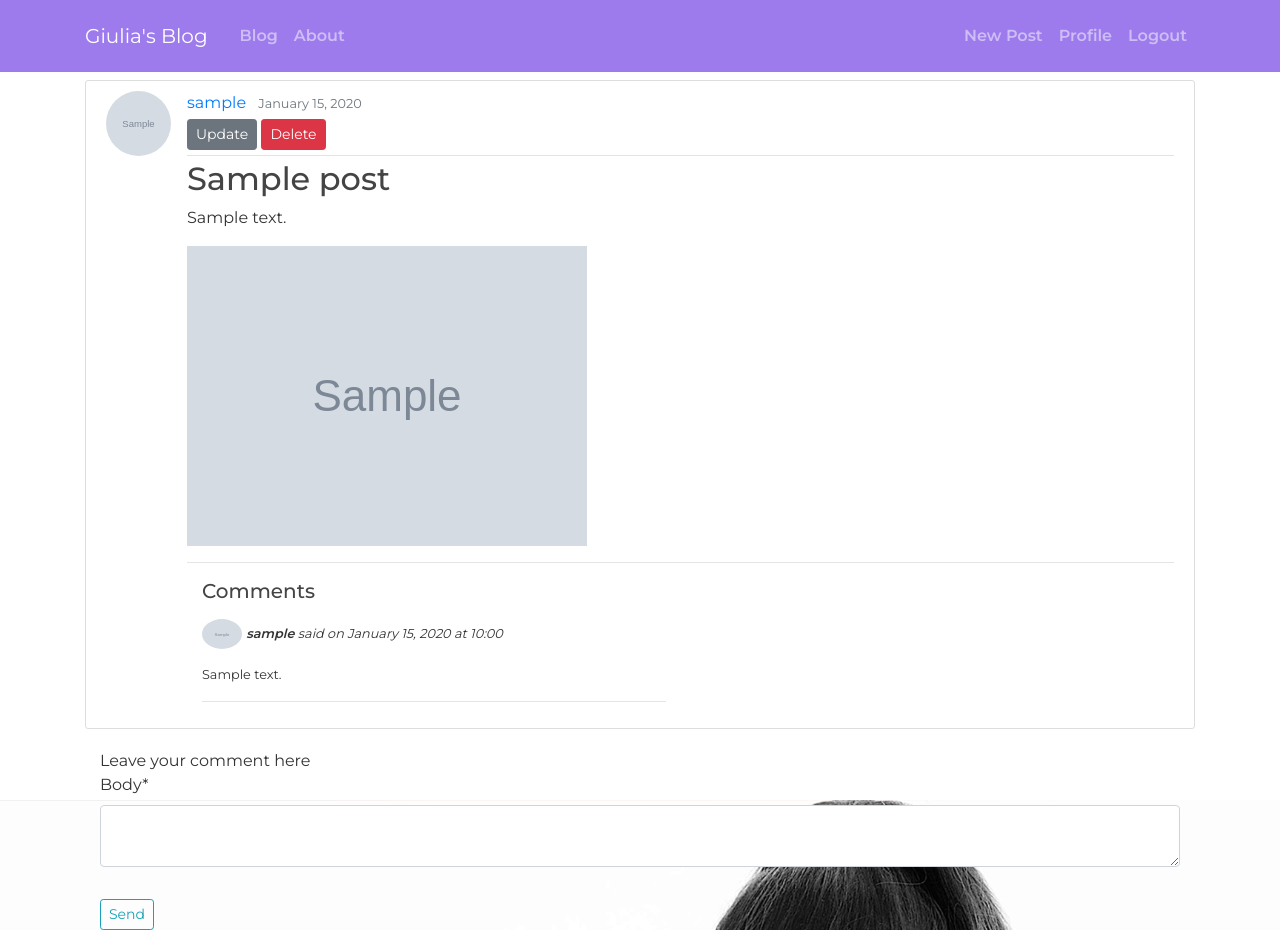
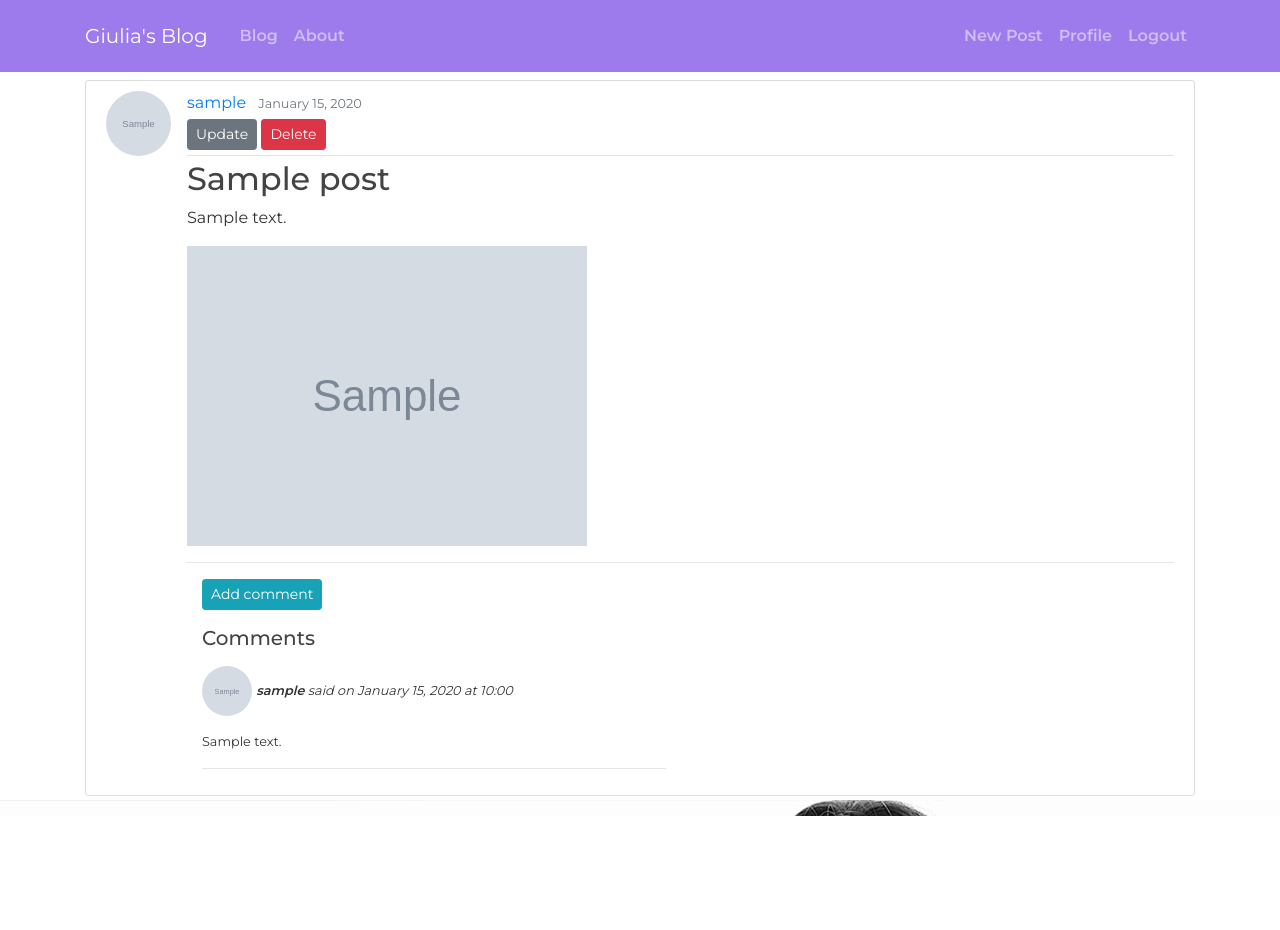
Before and after one commit to GBrachetta/new-blog, a Django app: page /post/1/ in a window 1280 px wide. After the commit the page ends 816 px from the top, so only its background shows below. Run offline with Django 3.2, Linux system fonts and the light colour scheme; a user stored in the database is signed in; tables that the repository leaves empty hold one stand-in row (values such as "Sample post"); grey boxes marked "Sample" are stand-in pictures; some libraries are stand-ins or nearby versions.

Commit message:
Separate comment view from detail view and template

```diff
--- a/blog/static/blog/main.css
+++ b/blog/static/blog/main.css
@@ -120,3 +120,8 @@ html {
     /* background-color: #e895ff; */
     background-color: #9d7bec !important;
 }
+.avatar {
+    border-radius: 50%;
+    width: 50px;
+    height: 50px;
+}
--- a/blog/templates/blog/post_detail.html
+++ b/blog/templates/blog/post_detail.html
@@ -21,14 +21,14 @@
         <img class="img-fluid" src="{{ object.image.url }}" alt="">
         {% endif %}
         <hr>
-
         <div class="container">
             <div class="row">
                 <div class="col-md-6">
 
-                    <h5 class="mb-3">Comments</h5>
+                    <a class="btn btn-info btn-sm" href="{% url 'add_comment_to_post' pk=object.pk %}">Add comment</a>
+                    <h5 class="my-3">Comments</h5>
                     {% for comment in comments %}
-                    <img class="img-fluid rounded-circle" src="{{ comment.user.profile.image.url }}" alt="" height="40" width="40">
+                    <img class="img-fluid avatar" src="{{ comment.user.profile.image.url }}" alt="" height="40" width="40">
                     <small class="font-italic"><span class="font-weight-bold">{{ comment.user }}</span> said on {{ comment.date_posted|date:"F d, Y" }} at {{ comment.date_posted|date:"H:i" }}</small>
                     <p class="mt-3 small">
                         {{comment.body}}
@@ -41,17 +41,8 @@
                 </div>
             </div>
         </div>
-
     </div>
 </article>
-{% comment %} <a class="btn btn-outline-info btn-sm" href="{% url 'add-comment' pk=object.pk %}">Add comment</a> {% endcomment %}
 
-<div class="col">
-    Leave your comment here
-    <form action="" method="POST">
-        {% csrf_token %}
-        {{ form|crispy }}
-        <button class="btn btn-sm btn-outline-info mt-3">Send</button>
-    </form>
-</div>
+
 {% endblock content %}
--- a/blog/templates/blog/post_form.html
+++ b/blog/templates/blog/post_form.html
@@ -10,7 +10,8 @@
             {{ form|crispy }}
         </fieldset>
         <div class="form-group">
-            <button class="btn btn-outline-info" type="submit">Post</button>
+            <button class="btn btn-info" type="submit">Update</button>
+            <a href="{% url 'blog-home' %}" class="btn btn-outline-info">Cancel</a>
         </div>
     </form>
 </div>
--- a/blog/urls.py
+++ b/blog/urls.py
@@ -2,14 +2,13 @@ from django.urls import path
 from .views import (
     PostListView,
     about,
-    # PostDetailView,
     PostCreateView,
     PostUpdateView,
     PostDeleteView,
     UserPostListView,
     home,
     post_detail,
-    # add_comment_to_post,
+    add_comment_to_post,
 )
 
 urlpatterns = [
@@ -28,5 +27,9 @@ urlpatterns = [
         "post/<int:pk>/delete/", PostDeleteView.as_view(), name="post-delete"
     ),
     path("about/", about, name="blog-about"),
-    # path("post/<int:pk>/comment", add_comment_to_post, name="add-comment"),
+    path(
+        "post/<int:pk>/comment",
+        add_comment_to_post,
+        name="add_comment_to_post",
+    ),
 ]
--- a/blog/views.py
+++ b/blog/views.py
@@ -1,20 +1,20 @@
 from django.contrib.auth.mixins import LoginRequiredMixin, UserPassesTestMixin
 from django.contrib.auth.models import User
-from users.models import Profile
 from django.shortcuts import redirect, render, get_object_or_404
 from django.views.generic import (
     CreateView,
-    # DetailView,
     ListView,
     UpdateView,
     DeleteView,
 )
 
-from .models import Comment, Post
+from .models import Post
 from .forms import CommentForm
 
 
 def home(request):
+    """Just home"""
+
     return render(request, "blog/home.html")
 
 
@@ -37,17 +37,22 @@ class UserPostListView(ListView):
         return Post.objects.filter(author=user).order_by("-date_posted")
 
 
-# class PostDetailView(DetailView):
-#     model = Post
-
-
 def post_detail(request, pk):
     """detail"""
     post = get_object_or_404(Post, id=pk)
-    author_profile = get_object_or_404(Profile, user=request.user.id)
-    avatar = author_profile.image.url
     comments = post.comments.all()
-    new_comment = None
+    context = {
+        "object": post,
+        "comments": comments,
+    }
+    return render(request, "blog/post_detail.html", context)
+
+
+def add_comment_to_post(request, pk):
+    """Add comment"""
+
+    post = get_object_or_404(Post, pk=pk)
+
     if request.method == "POST":
         comment_form = CommentForm(data=request.POST)
         if comment_form.is_valid():
@@ -55,39 +60,15 @@ def post_detail(request, pk):
             new_comment.post = post
             new_comment.user = request.user
             new_comment.save()
+            return redirect("post-detail", pk=post.pk)
     else:
         comment_form = CommentForm()
-    comment_form = CommentForm()
-
-    context = {
-        "object": post,
-        "comments": comments,
-        "form": comment_form,
-        "new_comment": new_comment,
-        "avatar": avatar,
-    }
-
-    return render(request, "blog/post_detail.html", context)
-
-
-# def add_comment_to_post(request, pk):
-#     """add comment"""
-
-#     post = get_object_or_404(Post, id=pk)
-#     current_profile = get_object_or_404(Profile, user=request.user.id)
-#     avatar = current_profile.image.url
-#     comments = post.comments.all()
-#     new_comment = None
-#     if request.method == "POST":
-#         comment_form = CommentForm(data=request.POST)
-#         if comment_form.is_valid():
-#             new_comment = comment_form.save(commit=False)
-#             new_comment.post = post
-#             new_comment.user = request.user
-#             new_comment.save()
-#             return redirect('post-detail', pk=post.pk)
-
-#     return render(request, "blog/home.html")
+    context = {"form": comment_form, "post_pk": post.pk}
+    return render(
+        request,
+        "blog/add_comment_to_post.html",
+        context,
+    )
 
 
 class PostCreateView(LoginRequiredMixin, CreateView):
```
Also changed, not shown: blog/templates/blog/add_comment_to_post.html (added, +16 -0 lines).
